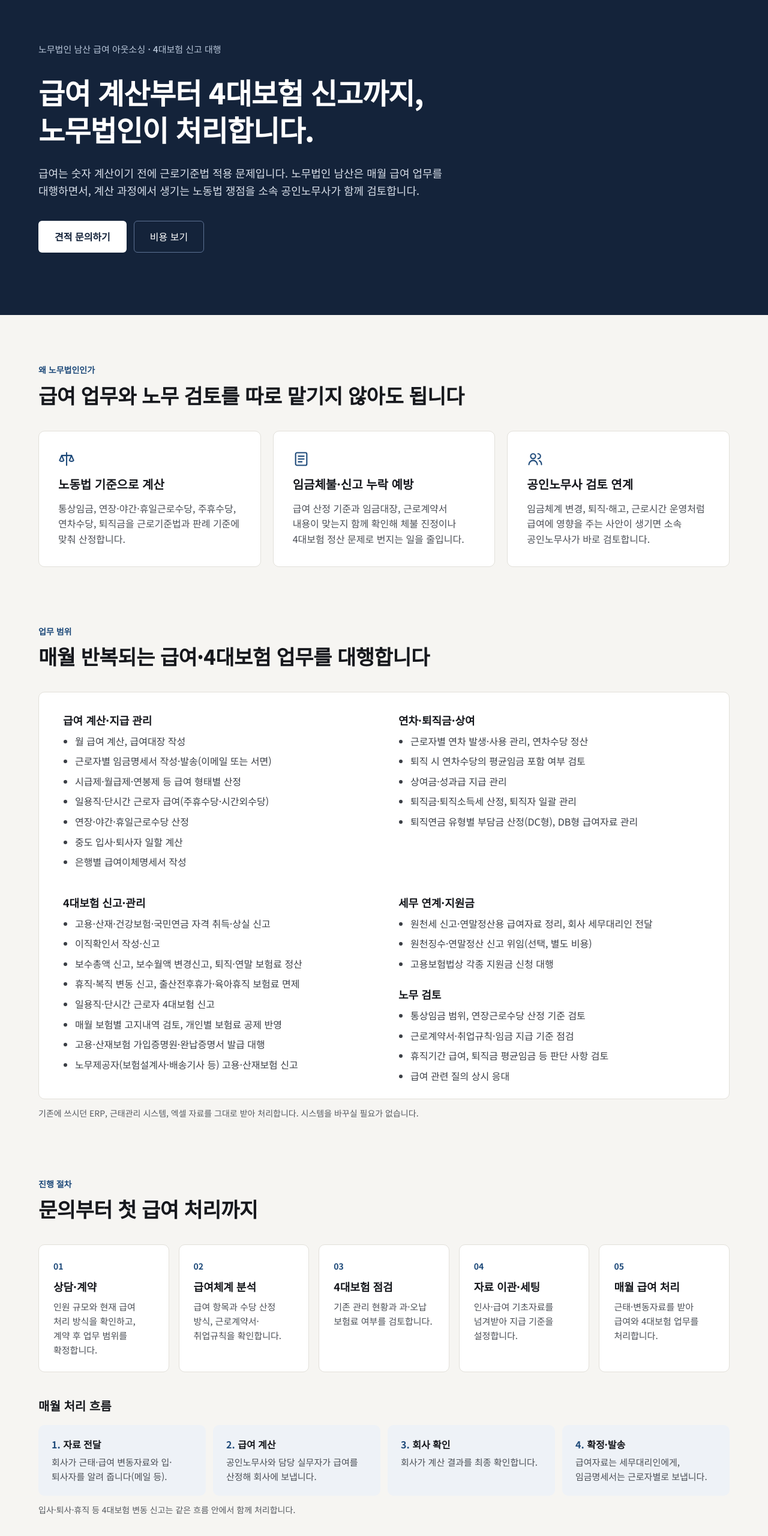
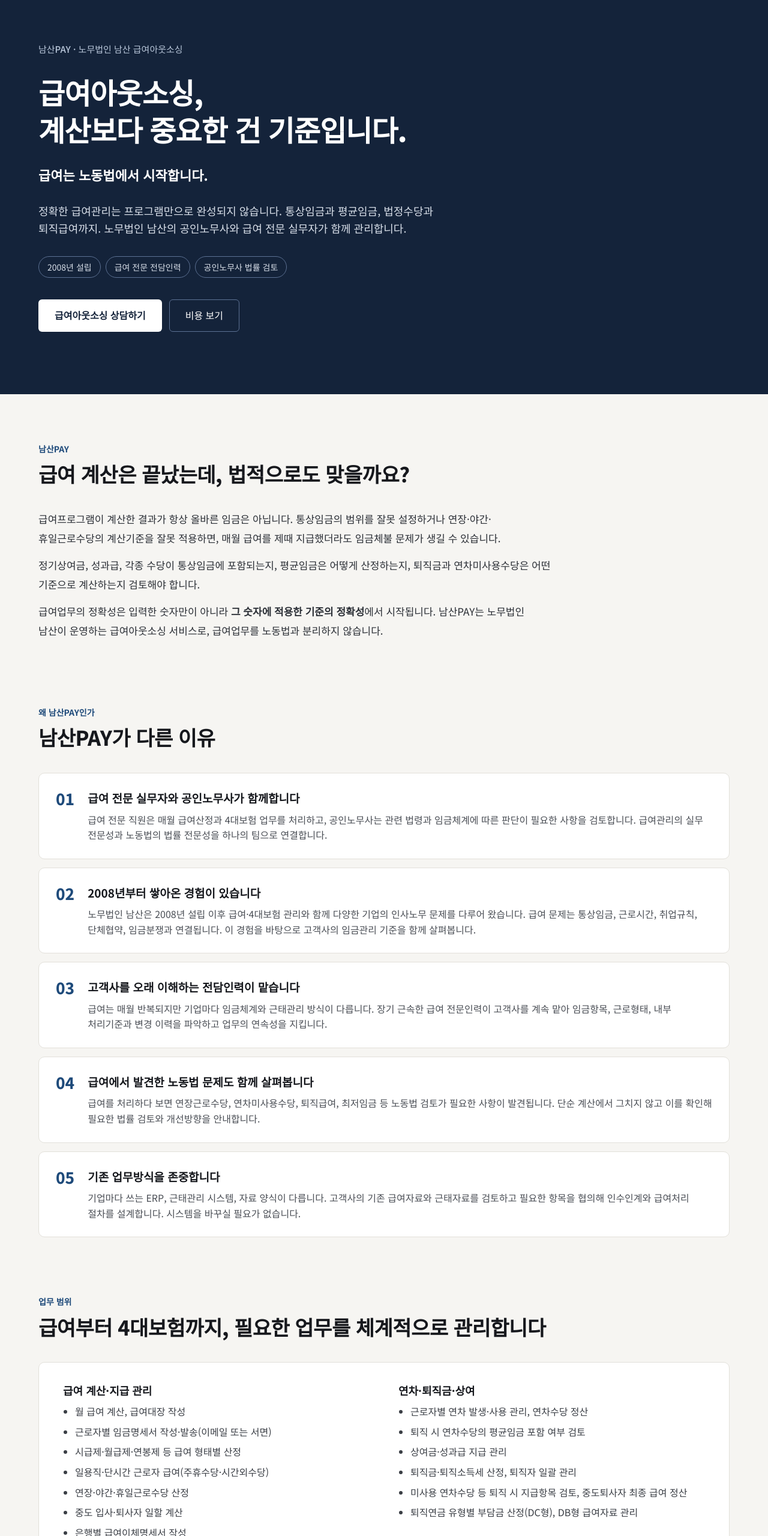
Before and after one commit to namsanpay/namsanpay.github.io, an Eleventy site: page src/index.njk in a window 1280 px wide. Shown: the part 100-2660 px from the top of the page at 60% size. Built offline with nearby package versions, Linux system fonts and the light colour scheme; Eleventy itself is replaced by a stand-in of ours; files that its build step writes are made by us from their sources.

Commit message:
남산PAY 브랜드 적용, 제안서 문구 반영(첫 화면·다른 이유 01~05·진행 절차·FAQ·마무리)
Co-Authored-By: Claude Opus 5.5 <noreply@anthropic.com>
Claude-Session: https://claude.ai/code/session_01AtLZ5C7T851vKX61Zpj1Ek

```diff
--- a/src/assets/style.css
+++ b/src/assets/style.css
@@ -192,3 +192,23 @@ td+td{color:var(--muted)}
 .faq details p{margin:0 0 20px;color:var(--muted);font-size:16px}
 @media (max-width:720px){.hero-title{font-size:32px}.calc-row output{margin-left:0;width:100%}}
 .scope{grid-template-columns:repeat(auto-fit,minmax(420px,1fr))}@media (max-width:720px){.scope{grid-template-columns:1fr}}
+
+/* v4 */
+.hero-title{margin:0}
+.hero-sub{margin:0;font-size:22px;font-weight:700;color:#fff}
+.hero-badges{list-style:none;margin:4px 0 0;padding:0;display:flex;flex-wrap:wrap;gap:8px}
+.hero-badges li{border:1px solid #5C7193;border-radius:20px;padding:6px 14px;font-size:14px;color:var(--on-navy)}
+.prose-block{max-width:860px;font-size:17px;line-height:1.85;color:var(--ink-2)}
+.prose-block p{margin:0 0 14px}
+.reasons{list-style:none;margin:0;padding:0;display:flex;flex-direction:column;gap:14px}
+.reasons li{background:var(--surface);border:1px solid var(--line);border-radius:10px;padding:26px 28px;display:flex;gap:22px;align-items:flex-start}
+.reasons .r-no{flex:0 0 auto;font-size:26px;font-weight:800;color:var(--blue);line-height:1.2}
+.reasons h3{margin:0 0 8px;font-size:19px}
+.reasons p{margin:0;font-size:16px;color:var(--muted)}
+.closing{background:var(--blue-tint);border-radius:12px;padding:44px 40px;text-align:center}
+.closing h2{margin:0 0 14px;font-size:28px}
+.closing p{margin:0 auto 10px;max-width:760px;color:var(--muted);font-size:16px}
+.closing-line{font-size:20px !important;font-weight:800;color:var(--blue) !important;margin-top:18px !important}
+.steps .step-no{letter-spacing:.5px}
+@media (max-width:720px){.hero-sub{font-size:18px}.reasons li{flex-direction:column;gap:8px;padding:22px}.closing{padding:32px 22px}.closing h2{font-size:22px}}
+.hero h1.hero-title{color:#fff}
--- a/src/index.njk
+++ b/src/index.njk
@@ -6,41 +6,67 @@ layout: base.njk
 {% set p = site.pricing %}
 <section class="hero">
   <div class="wrap hero-inner">
-    <h1 class="hero-kicker">노무법인 남산 급여 아웃소싱 · 4대보험 신고 대행</h1>
-    <p class="hero-title">급여 계산부터 4대보험 신고까지,<br>노무법인이 처리합니다.</p>
-    <p class="hero-lead">급여는 숫자 계산이기 전에 근로기준법 적용 문제입니다. 노무법인 남산은 매월 급여 업무를 대행하면서, 계산 과정에서 생기는 노동법 쟁점을 소속 공인노무사가 함께 검토합니다.</p>
+    <p class="hero-kicker">{{ site.brand }} · 노무법인 남산 급여아웃소싱</p>
+    <h1 class="hero-title">급여아웃소싱,<br>계산보다 중요한 건 기준입니다.</h1>
+    <p class="hero-sub">급여는 노동법에서 시작합니다.</p>
+    <p class="hero-lead">정확한 급여관리는 프로그램만으로 완성되지 않습니다. 통상임금과 평균임금, 법정수당과 퇴직급여까지. 노무법인 남산의 공인노무사와 급여 전문 실무자가 함께 관리합니다.</p>
+    <ul class="hero-badges">
+      <li>2008년 설립</li>
+      <li>급여 전문 전담인력</li>
+      <li>공인노무사 법률 검토</li>
+    </ul>
     <div class="hero-cta">
-      <a class="btn btn-light" href="#contact">견적 문의하기</a>
+      <a class="btn btn-light" href="#contact">급여아웃소싱 상담하기</a>
       <a class="btn btn-outline" href="#price">비용 보기</a>
     </div>
   </div>
 </section>
 
+<section id="intro" class="wrap section">
+  <p class="eyebrow">남산PAY</p>
+  <h2>급여 계산은 끝났는데, 법적으로도 맞을까요?</h2>
+  <div class="prose-block">
+    <p>급여프로그램이 계산한 결과가 항상 올바른 임금은 아닙니다. 통상임금의 범위를 잘못 설정하거나 연장·야간·휴일근로수당의 계산기준을 잘못 적용하면, 매월 급여를 제때 지급했더라도 임금체불 문제가 생길 수 있습니다.</p>
+    <p>정기상여금, 성과급, 각종 수당이 통상임금에 포함되는지, 평균임금은 어떻게 산정하는지, 퇴직금과 연차미사용수당은 어떤 기준으로 계산하는지 검토해야 합니다.</p>
+    <p>급여업무의 정확성은 입력한 숫자만이 아니라 <strong>그 숫자에 적용한 기준의 정확성</strong>에서 시작됩니다. 남산PAY는 노무법인 남산이 운영하는 급여아웃소싱 서비스로, 급여업무를 노동법과 분리하지 않습니다.</p>
+  </div>
+</section>
+
 <section id="why" class="wrap section">
-  <p class="eyebrow">왜 노무법인인가</p>
-  <h2>급여 업무와 노무 검토를 따로 맡기지 않아도 됩니다</h2>
-  <div class="grid-3">
-    <div class="card">
-      <svg aria-hidden="true" width="28" height="28" viewBox="0 0 24 24" fill="none" stroke="currentColor" stroke-width="1.8" stroke-linecap="round" stroke-linejoin="round"><path d="M12 3v18"/><path d="M5 7h14"/><path d="M5 7l-3 7a4 4 0 0 0 6 0z"/><path d="M19 7l-3 7a4 4 0 0 0 6 0z"/></svg>
-      <h3>노동법 기준으로 계산</h3>
-      <p>통상임금, 연장·야간·휴일근로수당, 주휴수당, 연차수당, 퇴직금을 근로기준법과 판례 기준에 맞춰 산정합니다.</p>
-    </div>
-    <div class="card">
-      <svg aria-hidden="true" width="28" height="28" viewBox="0 0 24 24" fill="none" stroke="currentColor" stroke-width="1.8" stroke-linecap="round" stroke-linejoin="round"><rect x="4" y="3" width="16" height="18" rx="2"/><path d="M8 8h8"/><path d="M8 12h8"/><path d="M8 16h5"/></svg>
-      <h3>임금체불·신고 누락 예방</h3>
-      <p>급여 산정 기준과 임금대장, 근로계약서 내용이 맞는지 함께 확인해 체불 진정이나 4대보험 정산 문제로 번지는 일을 줄입니다.</p>
-    </div>
-    <div class="card">
-      <svg aria-hidden="true" width="28" height="28" viewBox="0 0 24 24" fill="none" stroke="currentColor" stroke-width="1.8" stroke-linecap="round" stroke-linejoin="round"><circle cx="9" cy="8" r="3.5"/><path d="M3 20c0-3.3 2.7-6 6-6s6 2.7 6 6"/><path d="M16 4.5a3.5 3.5 0 0 1 0 7"/><path d="M18 14.5c2 .8 3 2.8 3 5.5"/></svg>
-      <h3>공인노무사 검토 연계</h3>
-      <p>임금체계 변경, 퇴직·해고, 근로시간 운영처럼 급여에 영향을 주는 사안이 생기면 소속 공인노무사가 바로 검토합니다.</p>
-    </div>
-  </div>
+  <p class="eyebrow">왜 남산PAY인가</p>
+  <h2>남산PAY가 다른 이유</h2>
+  <ol class="reasons">
+    <li>
+      <span class="r-no">01</span>
+      <div><h3>급여 전문 실무자와 공인노무사가 함께합니다</h3>
+      <p>급여 전문 직원은 매월 급여산정과 4대보험 업무를 처리하고, 공인노무사는 관련 법령과 임금체계에 따른 판단이 필요한 사항을 검토합니다. 급여관리의 실무 전문성과 노동법의 법률 전문성을 하나의 팀으로 연결합니다.</p></div>
+    </li>
+    <li>
+      <span class="r-no">02</span>
+      <div><h3>2008년부터 쌓아온 경험이 있습니다</h3>
+      <p>노무법인 남산은 2008년 설립 이후 급여·4대보험 관리와 함께 다양한 기업의 인사노무 문제를 다루어 왔습니다. 급여 문제는 통상임금, 근로시간, 취업규칙, 단체협약, 임금분쟁과 연결됩니다. 이 경험을 바탕으로 고객사의 임금관리 기준을 함께 살펴봅니다.</p></div>
+    </li>
+    <li>
+      <span class="r-no">03</span>
+      <div><h3>고객사를 오래 이해하는 전담인력이 맡습니다</h3>
+      <p>급여는 매월 반복되지만 기업마다 임금체계와 근태관리 방식이 다릅니다. 장기 근속한 급여 전문인력이 고객사를 계속 맡아 임금항목, 근로형태, 내부 처리기준과 변경 이력을 파악하고 업무의 연속성을 지킵니다.</p></div>
+    </li>
+    <li>
+      <span class="r-no">04</span>
+      <div><h3>급여에서 발견한 노동법 문제도 함께 살펴봅니다</h3>
+      <p>급여를 처리하다 보면 연장근로수당, 연차미사용수당, 퇴직급여, 최저임금 등 노동법 검토가 필요한 사항이 발견됩니다. 단순 계산에서 그치지 않고 이를 확인해 필요한 법률 검토와 개선방향을 안내합니다.</p></div>
+    </li>
+    <li>
+      <span class="r-no">05</span>
+      <div><h3>기존 업무방식을 존중합니다</h3>
+      <p>기업마다 쓰는 ERP, 근태관리 시스템, 자료 양식이 다릅니다. 고객사의 기존 급여자료와 근태자료를 검토하고 필요한 항목을 협의해 인수인계와 급여처리 절차를 설계합니다. 시스템을 바꾸실 필요가 없습니다.</p></div>
+    </li>
+  </ol>
 </section>
 
 <section id="scope" class="wrap section">
   <p class="eyebrow">업무 범위</p>
-  <h2>매월 반복되는 급여·4대보험 업무를 대행합니다</h2>
+  <h2>급여부터 4대보험까지, 필요한 업무를 체계적으로 관리합니다</h2>
   <div class="scope">
     <div>
       <h3>급여 계산·지급 관리</h3>
@@ -61,6 +87,7 @@ layout: base.njk
         <li>퇴직 시 연차수당의 평균임금 포함 여부 검토</li>
         <li>상여금·성과급 지급 관리</li>
         <li>퇴직금·퇴직소득세 산정, 퇴직자 일괄 관리</li>
+        <li>미사용 연차수당 등 퇴직 시 지급항목 검토, 중도퇴사자 최종 급여 정산</li>
         <li>퇴직연금 유형별 부담금 산정(DC형), DB형 급여자료 관리</li>
       </ul>
     </div>
@@ -86,39 +113,34 @@ layout: base.njk
       </ul>
       <h3>노무 검토</h3>
       <ul>
-        <li>통상임금 범위, 연장근로수당 산정 기준 검토</li>
+        <li>통상임금·평균임금 산정기준 검토</li>
+        <li>고정OT·포괄임금 약정 관련 급여산정 검토</li>
+        <li>최저임금 적용 및 임금항목 확인</li>
         <li>근로계약서·취업규칙·임금 지급 기준 점검</li>
         <li>휴직기간 급여, 퇴직금 평균임금 등 판단 사항 검토</li>
         <li>급여 관련 질의 상시 응대</li>
       </ul>
     </div>
   </div>
-  <p class="note">기존에 쓰시던 ERP, 근태관리 시스템, 엑셀 자료를 그대로 받아 처리합니다. 시스템을 바꾸실 필요가 없습니다.</p>
+  <p class="note">개별 업무의 수행 범위와 세무대리인 연계 여부는 고객사와의 계약에 따라 정합니다.</p>
 </section>
 
 <section id="process" class="wrap section">
   <p class="eyebrow">진행 절차</p>
-  <h2>문의부터 첫 급여 처리까지</h2>
+  <h2>남산PAY 급여아웃소싱 진행 절차</h2>
   <ol class="steps">
-    <li><span class="step-no">01</span><strong>상담·계약</strong><span>인원 규모와 현재 급여 처리 방식을 확인하고, 계약 후 업무 범위를 확정합니다.</span></li>
-    <li><span class="step-no">02</span><strong>급여체계 분석</strong><span>급여 항목과 수당 산정 방식, 근로계약서·취업규칙을 확인합니다.</span></li>
-    <li><span class="step-no">03</span><strong>4대보험 점검</strong><span>기존 관리 현황과 과·오납 보험료 여부를 검토합니다.</span></li>
-    <li><span class="step-no">04</span><strong>자료 이관·세팅</strong><span>인사·급여 기초자료를 넘겨받아 지급 기준을 설정합니다.</span></li>
-    <li><span class="step-no">05</span><strong>매월 급여 처리</strong><span>근태·변동자료를 받아 급여와 4대보험 업무를 처리합니다.</span></li>
+    <li><span class="step-no">STEP 1</span><strong>현황 상담</strong><span>직원 수, 업종, 임금체계, 근태관리 방식과 위탁 희망 업무를 확인합니다.</span></li>
+    <li><span class="step-no">STEP 2</span><strong>급여체계·기초자료 검토</strong><span>근로계약서, 임금항목, 급여대장, 근태자료와 4대보험 관리현황을 검토합니다.</span></li>
+    <li><span class="step-no">STEP 3</span><strong>인수인계·기준 설정</strong><span>급여 마감일, 자료 전달 방식, 담당자, 계산 기준과 검토 절차를 협의합니다.</span></li>
+    <li><span class="step-no">STEP 4</span><strong>매월 급여 처리</strong><span>급여 전문 실무자가 급여를 산정하고, 노동법 판단이 필요한 사항은 공인노무사가 검토합니다.</span></li>
+    <li><span class="step-no">STEP 5</span><strong>최종 확인·자료 제공</strong><span>고객사 확인을 거쳐 급여대장과 임금명세서 등 약정된 결과자료를 제공합니다.</span></li>
   </ol>
-  <h3 class="sub-h">매월 처리 흐름</h3>
-  <ol class="flow">
-    <li><strong>자료 전달</strong><span>회사가 근태·급여 변동자료와 입·퇴사자를 알려 줍니다(메일 등).</span></li>
-    <li><strong>급여 계산</strong><span>공인노무사와 담당 실무자가 급여를 산정해 회사에 보냅니다.</span></li>
-    <li><strong>회사 확인</strong><span>회사가 계산 결과를 최종 확인합니다.</span></li>
-    <li><strong>확정·발송</strong><span>급여자료는 세무대리인에게, 임금명세서는 근로자별로 보냅니다.</span></li>
-  </ol>
-  <p class="note">입사·퇴사·휴직 등 4대보험 변동 신고는 같은 흐름 안에서 함께 처리합니다.</p>
+  <p class="note">입사·퇴사·휴직 등 4대보험 변동 신고는 매월 급여 처리와 함께 진행합니다.</p>
 </section>
 
 <section id="price" class="wrap section">
   <p class="eyebrow">비용 안내</p>
-  <h2>급여 아웃소싱 비용</h2>
+  <h2>급여아웃소싱 비용</h2>
   <p class="section-lead">근로자 수에 따라 매월 기본 수수료와 인원초과 수수료로 산정합니다. 모든 금액은 {{ p.vat }}입니다.</p>
   <div class="table-box">
     <table>
@@ -169,7 +191,7 @@ layout: base.njk
 
 <section id="faq" class="wrap section">
   <p class="eyebrow">자주 묻는 질문</p>
-  <h2>급여 아웃소싱 자주 묻는 질문</h2>
+  <h2>급여아웃소싱 자주 묻는 질문</h2>
   <div class="faq">
     {% for f in faq %}
     <details{% if loop.first %} open{% endif %}>
@@ -200,6 +222,14 @@ layout: base.njk
   </div>
 </section>
 {% endif %}
+
+<section class="wrap section">
+  <div class="closing">
+    <h2>급여는 단순한 계산이 아니라 기업의 신뢰입니다</h2>
+    <p>직원에게는 매월 정확한 급여가, 회사에는 적법하고 안정적인 급여관리가 중요합니다. 노무법인 남산의 노동법 전문성과 오랜 급여관리 경험을 남산PAY에서 만나 보십시오.</p>
+    <p class="closing-line">계산은 프로그램이, 기준은 노무사가 잡습니다.</p>
+  </div>
+</section>
 
 <section id="contact" class="wrap section section-last">
   <div class="contact">
--- a/src/llms.njk
+++ b/src/llms.njk
@@ -2,7 +2,9 @@
 permalink: /llms.txt
 eleventyExcludeFromCollections: true
 ---
-# {{ site.name }} 급여 아웃소싱·4대보험 신고 대행
+# 남산PAY — {{ site.name }} 급여아웃소싱·4대보험 신고 대행
+
+급여아웃소싱, 계산보다 중요한 건 기준입니다. 급여는 노동법에서 시작합니다. 공인노무사와 급여 전문 실무자(장기 근속 전담인력)가 한 팀으로 관리합니다. 계산은 프로그램이, 기준은 노무사가 잡습니다.
 
 > {{ site.description }}
 
```
Also changed, not shown: src/_data/faq.js (+18 -10 lines), src/_data/schema.js (+4 -3 lines), src/_data/site.js (+4 -3 lines).
